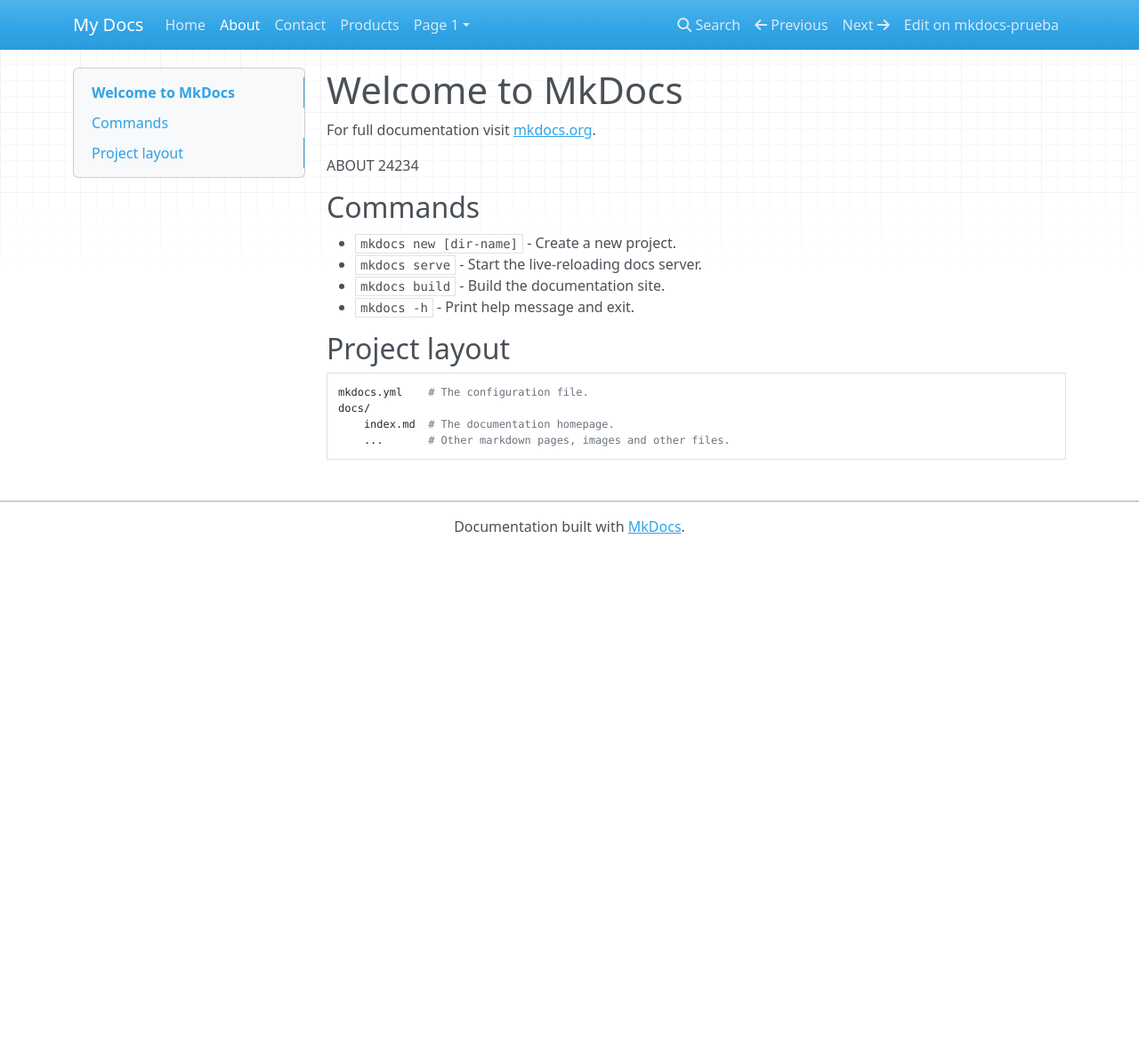
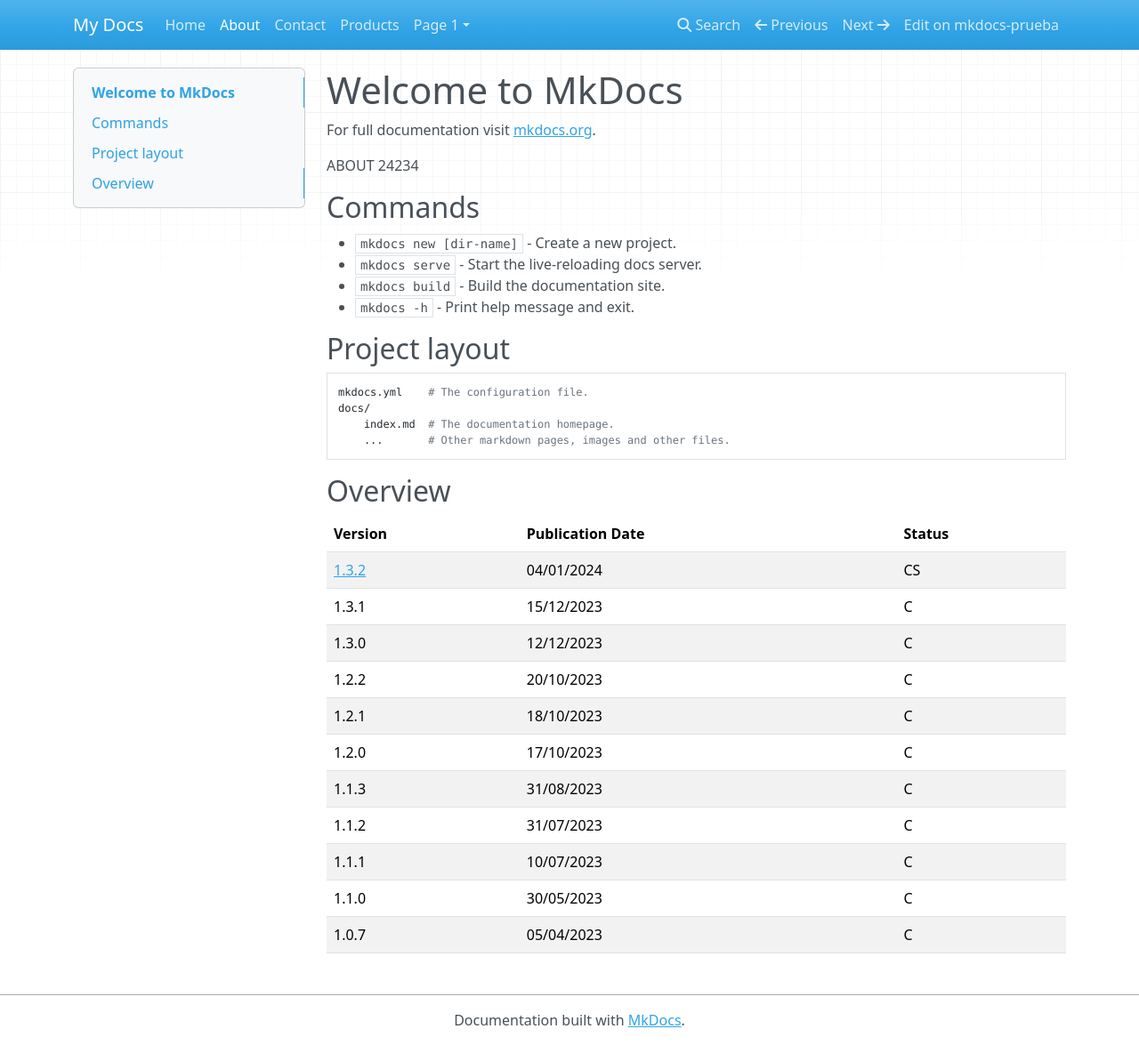
Before and after one commit to facumoyanosmf/mkdocs-prueba, an MkDocs documentation site: the page built from docs/about.md, in a window 1280 px wide and 1175 px high. Shown: the whole window at 89% size. Built offline with MkDocs 1.6.1, drawn with Linux system fonts in a browser that asks for light colours; nearby versions of some CDN libraries.

```diff
--- a/docs/about.md
+++ b/docs/about.md
@@ -18,3 +18,20 @@
     docs/
         index.md  # The documentation homepage.
         ...       # Other markdown pages, images and other files.
+
+
+## Overview
+
+| Version | Publication Date | Status |
+| --- | --- | --- |
+| [1.3.2](https://github.com/facumoyanosmf/mkdocs-prueba/releases/tag/pubished) | 04/01/2024 | CS |
+| 1.3.1 | 15/12/2023 | C  |
+| 1.3.0 | 12/12/2023 | C  |
+| 1.2.2 | 20/10/2023 | C  |
+| 1.2.1 | 18/10/2023 | C  |
+| 1.2.0 | 17/10/2023 | C  |
+| 1.1.3 | 31/08/2023 | C  |
+| 1.1.2 | 31/07/2023 | C  |
+| 1.1.1 | 10/07/2023 | C  |
+| 1.1.0 | 30/05/2023 | C  |
+| 1.0.7 | 05/04/2023 | C  |
```
Also changed, not shown: 1 other file.
